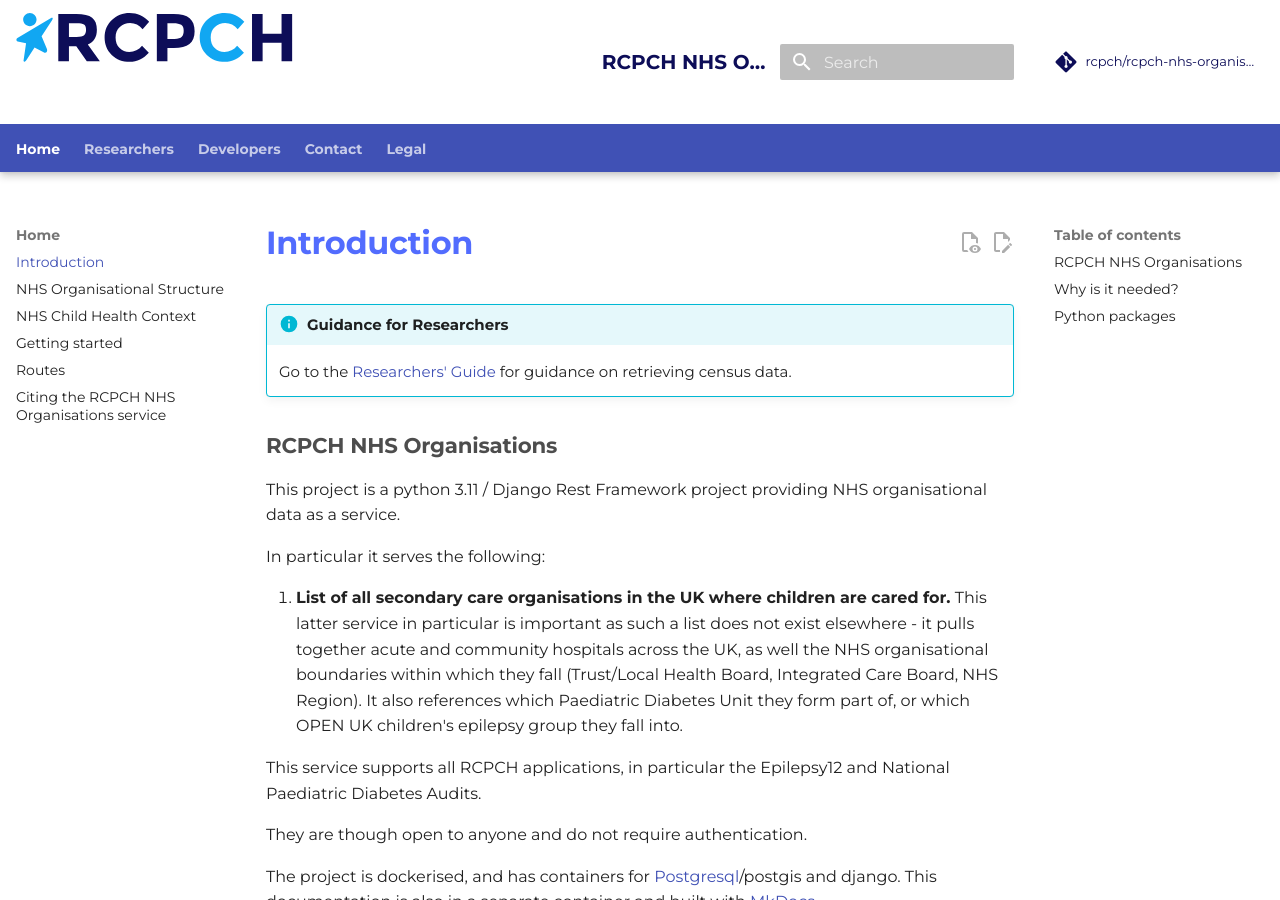
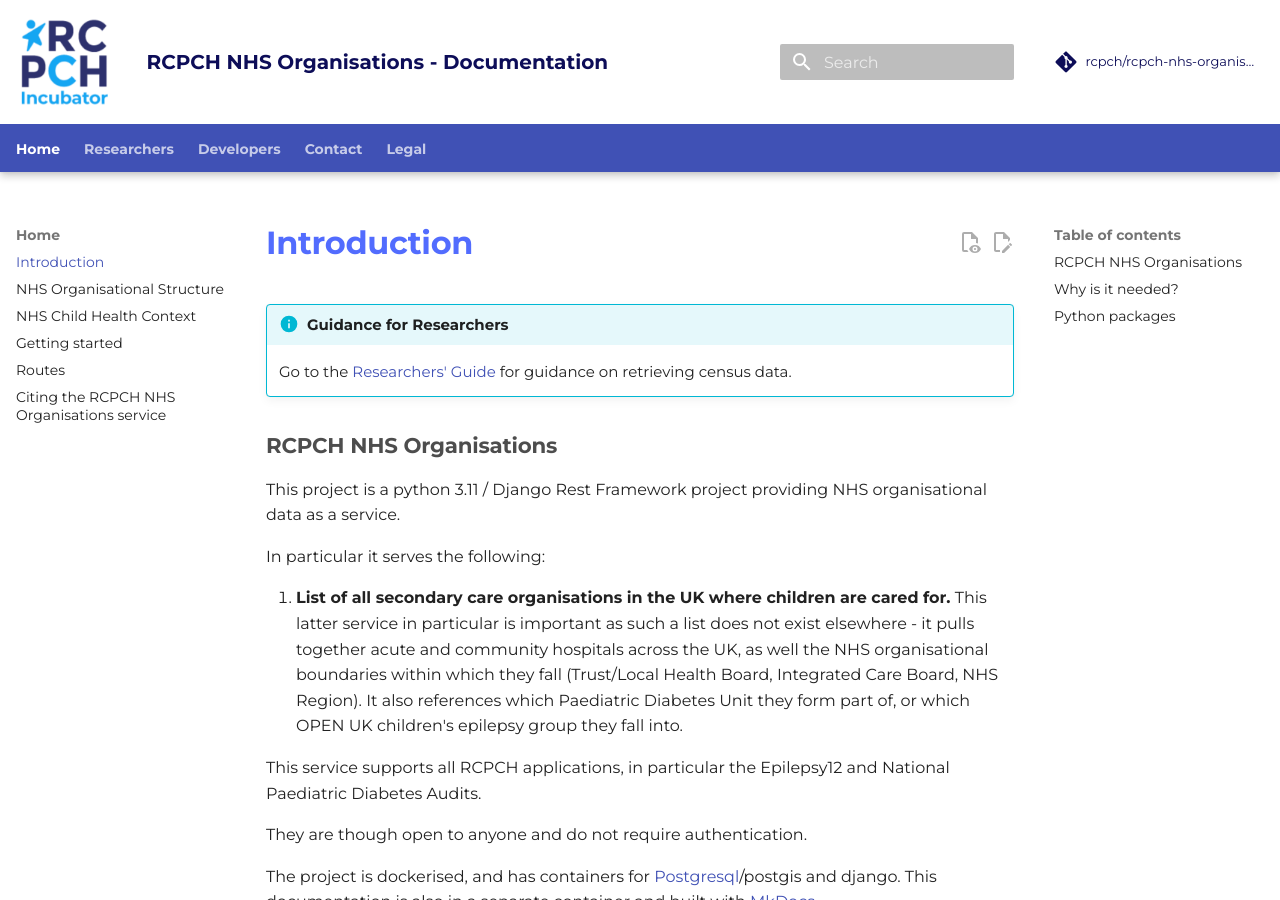
Before and after one commit to rcpch/rcpch-nhs-organisations, an MkDocs documentation site: the page built from documentation/docs/index.md, in a window 1280 px wide and 900 px high. Built offline with MkDocs 1.6.1 and Material for MkDocs 9.7.7, drawn with Linux system fonts in a browser that asks for light colours; comment, search, counter and statistics services are not loaded.

```diff
--- a/documentation/docs/index.md
+++ b/documentation/docs/index.md
@@ -20,12 +20,6 @@
 
 The project is dockerised, and has containers for [Postgresql](https://www.postgresql.org/)/postgis and django. This documentation is also in a separate container and built with [MkDocs](https://www.mkdocs.org/)
 
-<p align="center">
-    <p align="center">
-    <img src='../docs/_assets/_images/rcpch-logo-mobile.4d5b446caf9a.svg' alt='RCPCH Logo'>
-    </p>
-</p>
-
 ## Why is it needed?
 
 The [NHS Digital](https://digital.nhs.uk/services/spine) publishes all NHS Organisational data exhaustively - this project is not intended to replace it. There is a need though for RCPCH to be able to provide lists of organisations that care for children or are responsible for children's health, to inform research, audit and clinical practice. The project will build and maintain lists of these organisations and their relationships with each other, where possible maintaining the structure already provided by NHS Digital. It is a work in progress.
--- a/documentation/mkdocs.yml
+++ b/documentation/mkdocs.yml
@@ -20,7 +20,7 @@
 
 # theme settings, fonts, colours
 theme:
-  favicon: _assets/_images/rcpch-logo-mobile.4d5b446caf9a.svg
+  favicon: _assets/_images/incubator_square.png
   name: material
   #custom_dir: rcpch-theme
   features:
@@ -48,7 +48,7 @@
     code: Roboto Mono
 
   # favicon: _assets/_images/dynamic-child-favicon.png
-  logo: _assets/_images/rcpch-logo-mobile.4d5b446caf9a.svg
+  logo: _assets/_images/incubator_square.png
 
 # mkdocs plugins
 plugins:
```
Also changed, not shown: documentation/docs/home/routes.md (+3 -1 lines), documentation/docs/_assets/_images/incubator_square.png (added), documentation/docs/_assets/_images/rcpch-logo-mobile.4d5b446caf9a.svg (deleted).
